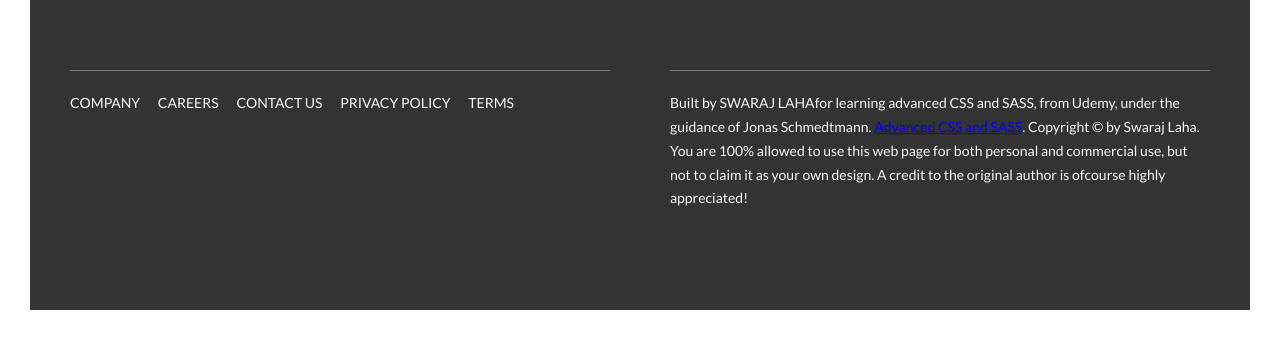
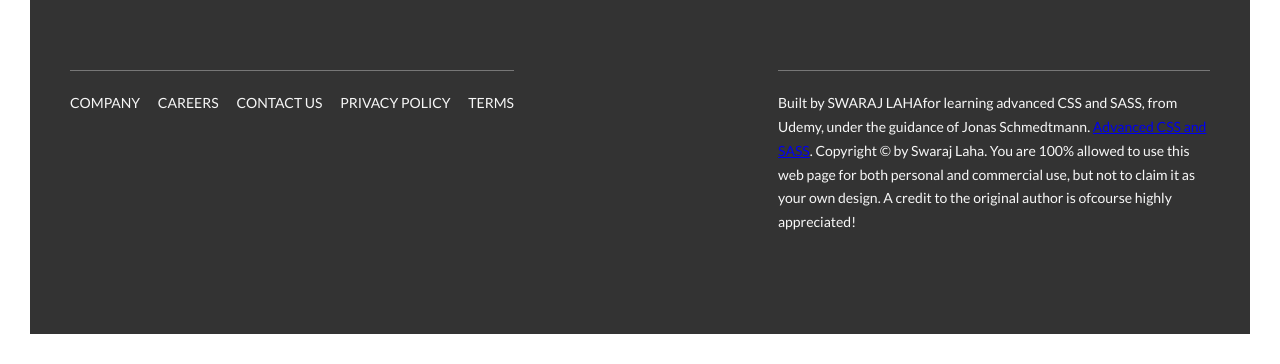
Before and after one commit to swarajlaha/Natours, a website: page index.html in a window 1280 px wide. Shown: the part 5533-5897 px from the top of the page. Before the commit the page ends 5873 px from the top, so only its background shows below. Drawn offline with nearby package versions, Linux system fonts and the light colour scheme; files that its build step writes are made by us from their sources.

Commit message:
Modified footer

```diff
--- a/sass/layout/_footer.scss
+++ b/sass/layout/_footer.scss
@@ -3,18 +3,26 @@
     padding: 10rem 0;
     font-size: 1.4rem;
     color: $color-grey-light-1;
+    @include respond(tab-port) {
+        padding: 8rem 0;
+    }
     &__logo-box {
         text-align: center;
         margin-bottom: 8rem;
     }
     &__logo {
         width: 15rem;
+        height: auto;
     }
     &__navigation {
         border-top: 1px solid $color-grey-dark;
         padding-top: 2rem;
+        display: inline-block;
+        @include respond(tab-port) {
+            width: 100%;
+            text-align: center;
+        }
     }
-    &__navigation {}
     &__list {
         list-style: none;
     }
@@ -41,5 +49,11 @@
     &__copyright {
         border-top: 1px solid $color-grey-dark;
         padding-top: 2rem;
+        width: 80%;
+        float: right;
+        @include respond(tab-port) {
+            width: 100%;
+            float: none;
+        }
     }
 }
```
